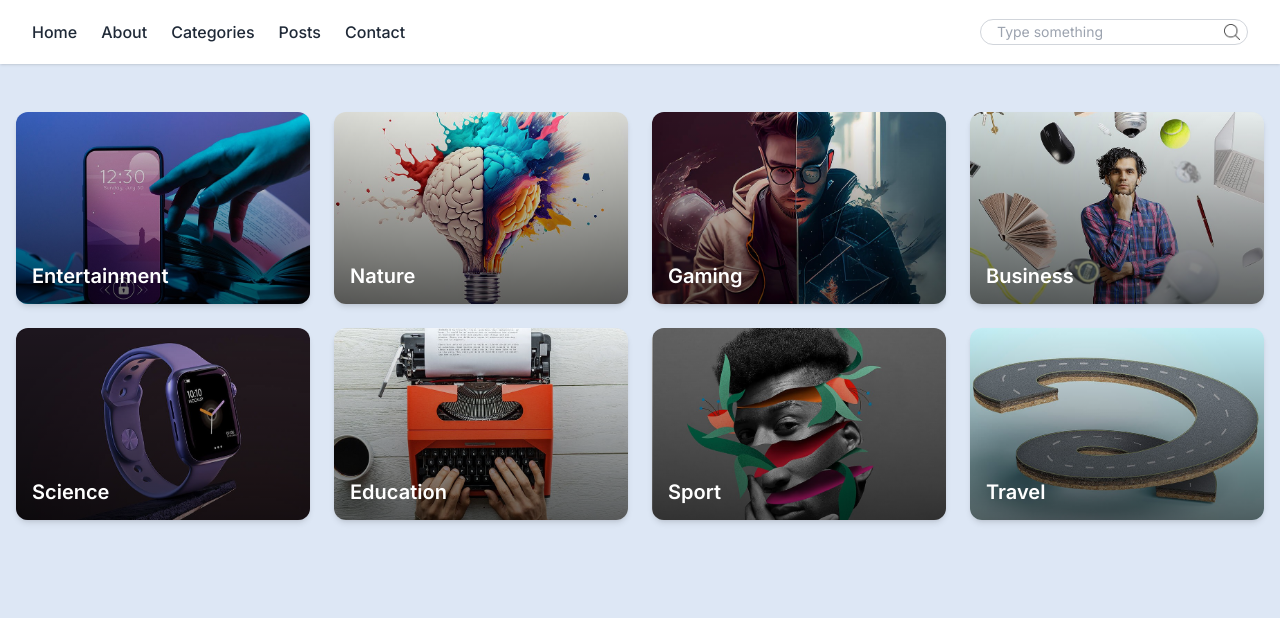
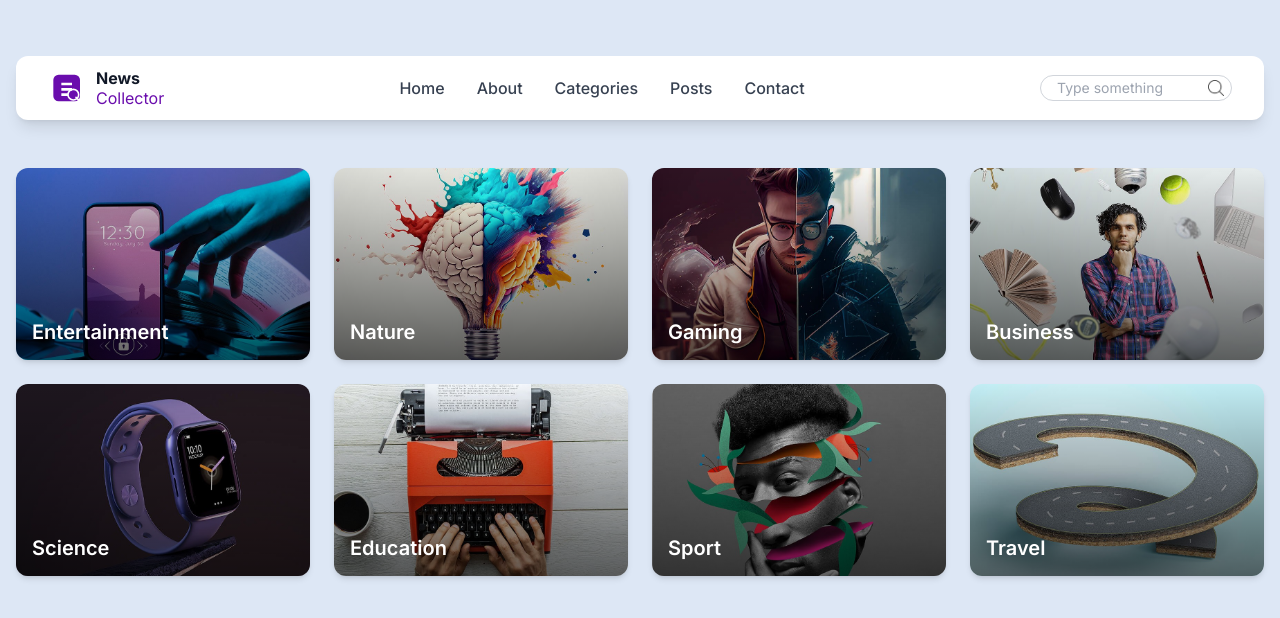
Before and after one commit to kishan-ghetiya/news-collector-fe, a Next.js app: page / in a window 1280 px wide. Shown: the top 618 px of the page. Built offline with nearby package versions, Linux system fonts and the light colour scheme.

Commit message:
Added logo and favicon and Ui imrpoments

```diff
--- a/src/app/components/Header.tsx
+++ b/src/app/components/Header.tsx
@@ -1,53 +1,47 @@
 "use client";
 
+import Image from "next/image";
 import Link from "next/link";
-import Image from "next/image";
 import { useState } from "react";
+import NewsCollectorLogo from "./icons/NewsCollectorLogo";
 
 export default function Header() {
   const [isOpen, setIsOpen] = useState(false);
 
   return (
-    <header className="bg-white shadow">
-      <div className="max-w-7xl mx-auto px-4 sm:px-6 lg:px-8">
-        <div className="flex items-center justify-between h-16">
+    <header>
+      <div className="max-w-7xl mx-auto mt-14 px-4">
+        <div className="flex items-center justify-between h-16 shadow-lg bg-white rounded-xl px-4 sm:px-6 lg:px-8 transition-all duration-300 hover:shadow-xl">
           {/* Logo */}
-          {/* <Link href="/" className="flex items-center">
-            <Image src="/images/logo.png" alt="Logo" width={120} height={40} className="object-contain" />
-          </Link> */}
+          <Link href="/" className="flex items-center gap-2 group">
+            <div className="w-10 h-10 transition-transform duration-300 group-hover:scale-105">
+              <NewsCollectorLogo />
+            </div>
+            <div className="flex flex-col leading-tight">
+              <span className="text-base font-bold text-gray-900 no-underline">
+                News
+              </span>
+              <span className="text-base text-purple">Collector</span>
+            </div>
+          </Link>
 
-          {/* Desktop Menu */}
-          <nav className="hidden md:flex space-x-6">
-            <Link
-              href="/"
-              className="text-gray-800 hover:text-blue-600 font-medium"
-            >
-              Home
-            </Link>
-            <Link
-              href="/about"
-              className="text-gray-800 hover:text-blue-600 font-medium"
-            >
-              About
-            </Link>
-            <Link
-              href="/categories"
-              className="text-gray-800 hover:text-blue-600 font-medium"
-            >
-              Categories
-            </Link>
-            <Link
-              href="/blog"
-              className="text-gray-800 hover:text-blue-600 font-medium"
-            >
-              Posts
-            </Link>
-            <Link
-              href="/contact"
-              className="text-gray-800 hover:text-blue-600 font-medium"
-            >
-              Contact
-            </Link>
+          {/* Desktop Menu with double underline effect */}
+          <nav className="hidden md:flex space-x-8">
+            {["Home", "About", "Categories", "Posts", "Contact"].map((item) => (
+              <Link
+                key={item}
+                href={`/${item.toLowerCase() === "home" ? "" : item.toLowerCase()}`}
+                className="relative text-gray-700 font-medium group transition-all duration-300 no-underline"
+              >
+                <span className="group-hover:text-purple transition-colors duration-300">
+                  {item}
+                </span>
+                <div className="absolute inset-x-0 -bottom-1">
+                  <div className="h-[2px] w-0 bg-purple transition-all duration-400 group-hover:w-full opacity-80" />
+                  <div className="h-[1px] w-0 bg-purple transition-all duration-500 group-hover:w-full mt-[2px] opacity-60" />
+                </div>
+              </Link>
+            ))}
           </nav>
 
           {/* Search */}
@@ -55,17 +49,20 @@ export default function Header() {
             <form action="#" className="relative">
               <input
                 type="search"
-                id="search"
-                name="query"
                 placeholder="Type something"
-                required
-                className="border border-gray-300 rounded-full px-4 py-1 pr-10 text-sm focus:outline-none focus:ring-2 focus:ring-blue-500"
+                className="border border-gray-300 rounded-full px-4 py-1 pr-10 text-sm focus:outline-none focus:ring-1 focus:ring-purple transition-all duration-300 w-48 hover:w-56"
               />
               <button
                 type="submit"
-                className="absolute right-2 top-1/2 -translate-y-1/2"
+                className="absolute right-2 top-1/2 -translate-y-1/2 hover:scale-110 transition-transform duration-300"
               >
-                <Image src="/search.png" alt="Search" width={16} height={16} />
+                <Image
+                  src="/search.png"
+                  alt="Search"
+                  width={16}
+                  height={16}
+                  className="hover:opacity-70 transition-opacity duration-300"
+                />
               </button>
             </form>
           </div>
@@ -73,7 +70,7 @@ export default function Header() {
           {/* Mobile Menu Button */}
           <button
             onClick={() => setIsOpen(!isOpen)}
-            className="md:hidden text-gray-700 focus:outline-none"
+            className="md:hidden text-gray-700 focus:outline-none transition-transform duration-300 hover:scale-125"
           >
             <svg
               className="w-6 h-6"
@@ -92,37 +89,22 @@ export default function Header() {
         </div>
 
         {/* Mobile Menu */}
-        {isOpen && (
-          <div className="md:hidden mt-2 space-y-2">
-            <Link href="/" className="block text-gray-800 hover:text-blue-600">
-              Home
-            </Link>
-            <Link
-              href="/about"
-              className="block text-gray-800 hover:text-blue-600"
-            >
-              About
-            </Link>
-            <Link
-              href="/categories"
-              className="block text-gray-800 hover:text-blue-600"
-            >
-              Categories
-            </Link>
-            <Link
-              href="/blog"
-              className="block text-gray-800 hover:text-blue-600"
-            >
-              Posts
-            </Link>
-            <Link
-              href="/contact"
-              className="block text-gray-800 hover:text-blue-600"
-            >
-              Contact
-            </Link>
+        <div
+          className={`md:hidden mt-2 overflow-hidden transition-all duration-500 ease-in-out ${isOpen ? "max-h-96" : "max-h-0"}`}
+        >
+          <div className="py-2 space-y-3 bg-white rounded-lg shadow-lg">
+            {["Home", "About", "Categories", "Posts", "Contact"].map((item) => (
+              <Link
+                key={item}
+                href={`/${item.toLowerCase() === "home" ? "" : item.toLowerCase()}`}
+                className="block pl-4 text-gray-700 hover:text-blue-900 hover:bg-blue-50 rounded-lg py-2 transition-all duration-300 transform hover:translate-x-2 group"
+              >
+                {item}
+                <div className="w-0 h-[1px] bg-blue-900 mt-1 transition-all duration-500 group-hover:w-3/4 opacity-60" />
+              </Link>
+            ))}
           </div>
-        )}
+        </div>
       </div>
     </header>
   );
--- /dev/null
+++ b/src/app/components/icons/NewsCollectorLogo.tsx
@@ -0,0 +1,25 @@
+const NewsCollectorLogo: React.FC = () => {
+  return (
+    <svg
+      viewBox="0 0 150 150"
+      xmlns="http://www.w3.org/2000/svg"
+      fill="none"
+      className="w-full h-full"
+    >
+      <rect x="20" y="25" width="100" height="100" rx="20" fill="#6A0DAD" />
+      <path d="M50 55h40v10H50zm0 20h40v10H50zm0 20h25v10H50z" fill="#ffffff" />
+      <circle cx="95" cy="100" r="20" stroke="#ffffff" strokeWidth="6" />
+      <line
+        x1="105"
+        y1="110"
+        x2="120"
+        y2="125"
+        stroke="#ffffff"
+        strokeWidth="6"
+        strokeLinecap="round"
+      />
+    </svg>
+  );
+};
+
+export default NewsCollectorLogo;
--- a/src/app/globals.css
+++ b/src/app/globals.css
@@ -27,13 +27,7 @@ h6 {
   font-weight: 600;
   color: #333;
 }
-a {
-  color: #3498db;
-  text-decoration: none;
-}
-a:hover {
-  text-decoration: underline;
-}
+
 img {
   max-width: 100%;
   height: auto;
--- a/tailwind.config.js
+++ b/tailwind.config.js
@@ -18,6 +18,7 @@ const config = {
         text: "#666",
         light: "#f1f1f1",
         dark: "#222",
+        purple: "#6A0DAD",
       },
       fontFamily: {
         sans: ["Helvetica Neue", "Arial", "sans-serif"],
```
Also changed, not shown: public/favicon.png (deleted), 1 other file (tests, documents, lock files or other folders).
